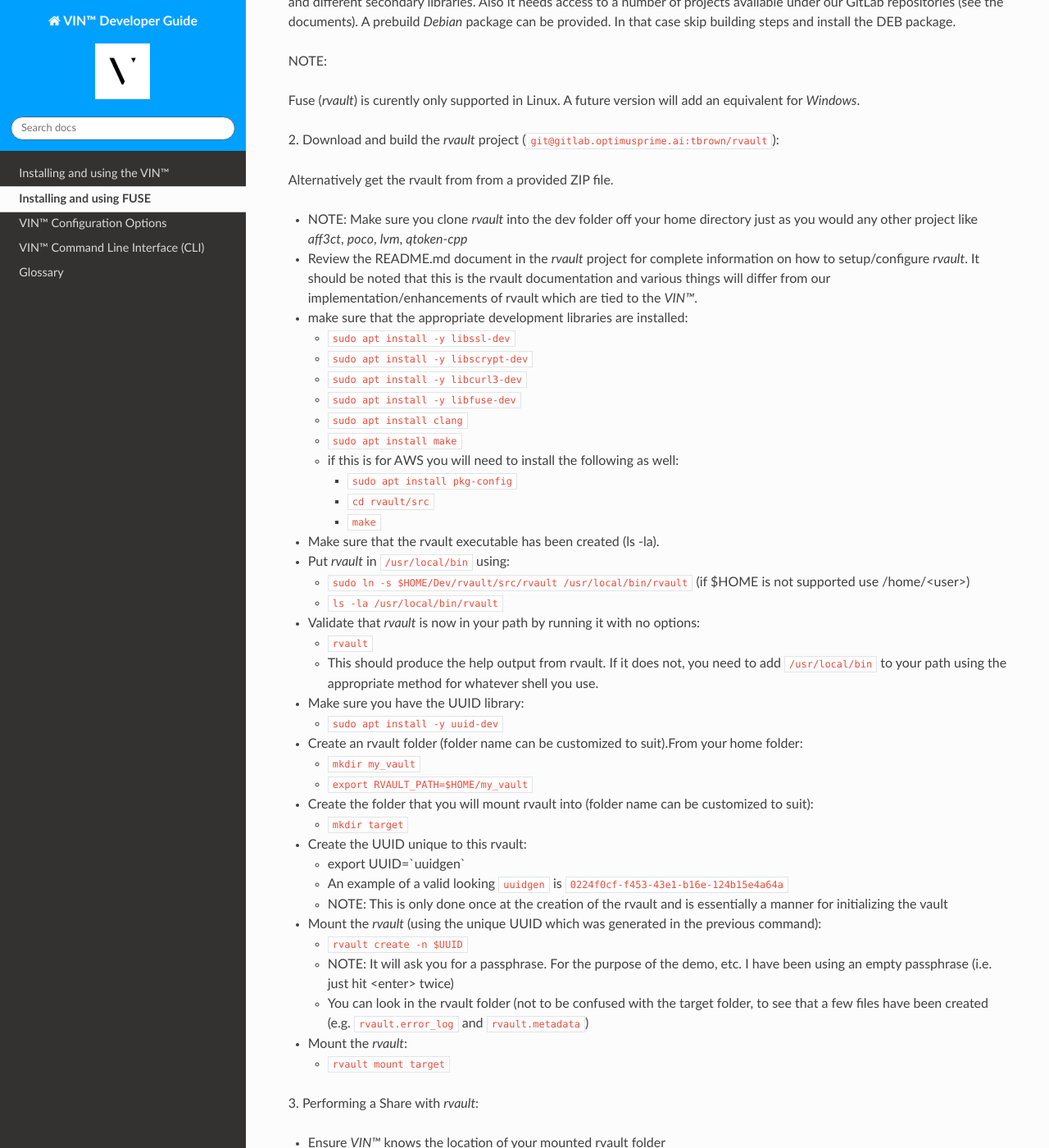
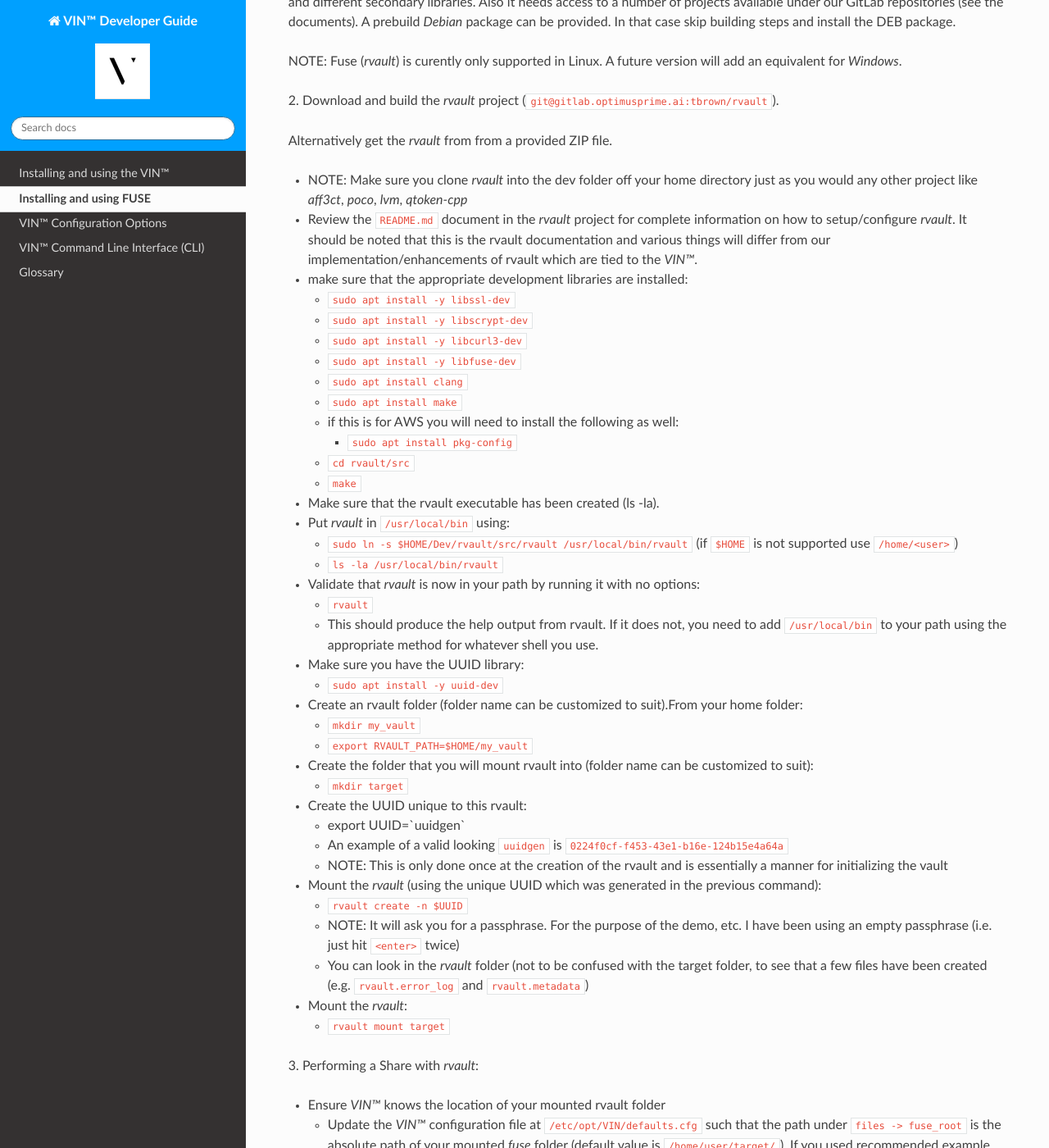
Before and after one commit to Market-Insight-Solutions-LLC/vin-developer-guide, a Sphinx documentation site: the page built from docs/source/vin_fuse.rst, in a window 1280 px wide and 1400 px high, scrolled down 564 px. Shown: the whole window at 82% size. Built offline with Sphinx 7.4.7 and the Read the Docs theme 2.0.0, drawn with Linux system fonts in a browser that asks for light colours; some of the changed text lies outside the part shown.

Commit message:
minor changes

```diff
--- a/docs/source/vin_fuse.rst
+++ b/docs/source/vin_fuse.rst
@@ -26,15 +26,14 @@
 A prebuild *Debian* package can be provided. In that case skip building steps and install the DEB package.
 
 NOTE:
-
 Fuse (*rvault*) is curently only supported in Linux. A future version will add an equivalent for *Windows*.
 
-\2\. Download and build the *rvault* project (``git@gitlab.optimusprime.ai:tbrown/rvault``):
+\2\. Download and build the *rvault* project (``git@gitlab.optimusprime.ai:tbrown/rvault``).
 
-Alternatively get the rvault from from a provided ZIP file.
+Alternatively get the *rvault* from from a provided ZIP file.
 
 * NOTE: Make sure you clone *rvault* into the dev folder off your home directory just as you would any other project like *aff3ct*, *poco*, *lvm*, *qtoken-cpp*
-* Review the README.md document in the *rvault* project for complete information on how to setup/configure *rvault*.  It should be noted that this is the rvault documentation and various things will differ from our implementation/enhancements of rvault which are tied to the *VIN™*.
+* Review the ``README.md`` document in the *rvault* project for complete information on how to setup/configure *rvault*.  It should be noted that this is the rvault documentation and various things will differ from our implementation/enhancements of rvault which are tied to the *VIN™*.
 * make sure that the appropriate development libraries are installed:
 
   * ``sudo apt install -y libssl-dev``
@@ -47,13 +46,14 @@
   * if this is for AWS you will need to install the following as well:
 
     * ``sudo apt install pkg-config``
-    * ``cd rvault/src``
-    * ``make``
+
+  * ``cd rvault/src``
+  * ``make``
 
 * Make sure that the rvault executable has been created (ls -la).
 * Put *rvault* in ``/usr/local/bin`` using:
 
-  * ``sudo ln -s $HOME/Dev/rvault/src/rvault /usr/local/bin/rvault``  (if $HOME is not supported use /home/<user>)
+  * ``sudo ln -s $HOME/Dev/rvault/src/rvault /usr/local/bin/rvault``  (if ``$HOME`` is not supported use ``/home/<user>``)
   * ``ls -la /usr/local/bin/rvault``
 
 * Validate that *rvault* is now in your path by running it with no options:
@@ -83,8 +83,8 @@
 * Mount the *rvault* (using the unique UUID which was generated in the previous command):
 
   * ``rvault create -n $UUID``
-  * NOTE: It will ask you for a passphrase.  For the purpose of the demo, etc. I have been using an empty passphrase (i.e. just hit <enter> twice)
-  * You can look in the rvault folder (not to be confused with the target folder, to see that a few files have been created (e.g. ``rvault.error_log`` and ``rvault.metadata``)
+  * NOTE: It will ask you for a passphrase.  For the purpose of the demo, etc. I have been using an empty passphrase (i.e. just hit ``<enter>`` twice)
+  * You can look in the *rvault* folder (not to be confused with the target folder, to see that a few files have been created (e.g. ``rvault.error_log`` and ``rvault.metadata``)
 
 * Mount the *rvault*:
 
@@ -94,7 +94,7 @@
 
 * Ensure *VIN™* knows the location of your mounted rvault folder
 
-  * Update the *VIN™* configuration file at ``/etc/opt/VIN/defaults.cfg`` such that the path under ``files -> fuse_root`` is the absolute path of your mounted *fuse* folder (default value is ``"/home/user/target/"``). If you used recommended example this will be ``home/<user>/target`` (change <user> with the actual user)
+  * Update the *VIN™* configuration file at ``/etc/opt/VIN/defaults.cfg`` such that the path under ``files -> fuse_root`` is the absolute path of your mounted *fuse* folder (default value is ``/home/user/target/``). If you used recommended example this will be ``home/<user>/target`` (change <user> with the actual user)
 
 * Create a folder for sharing files
 
```
